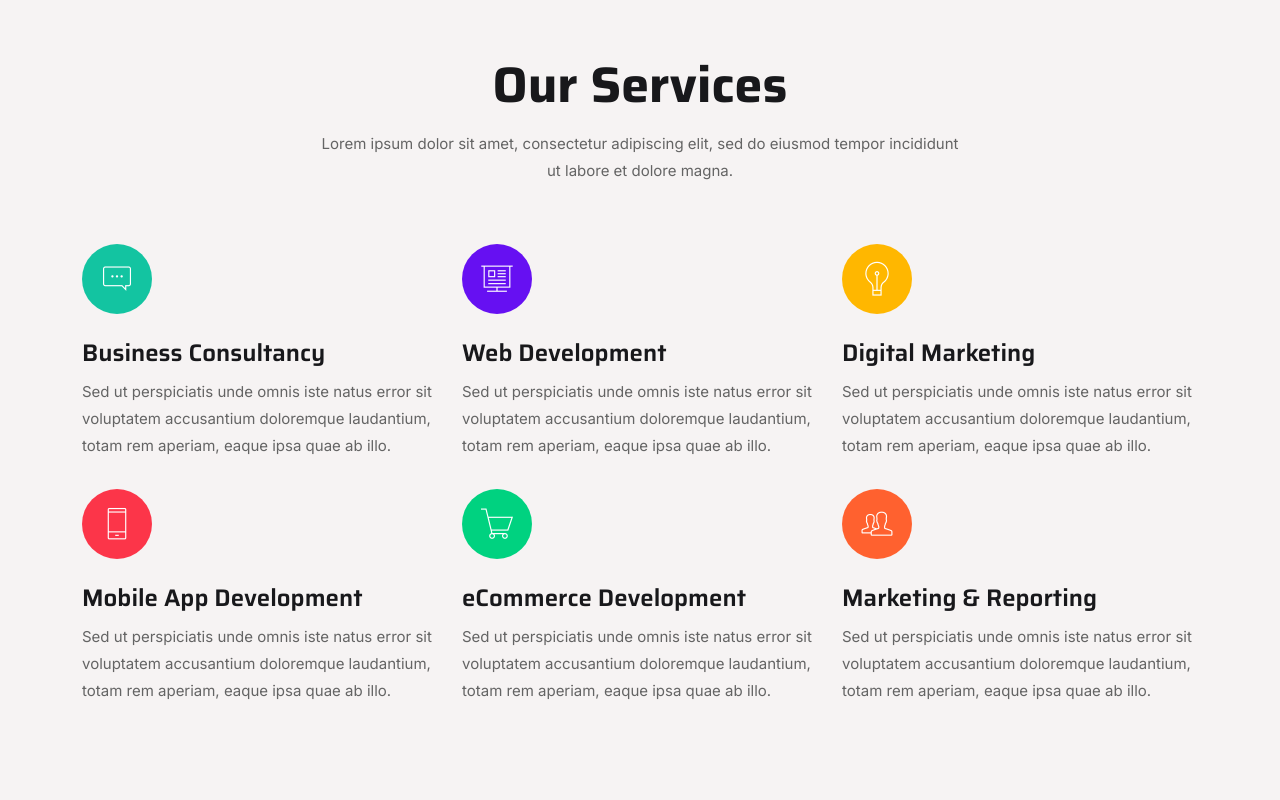
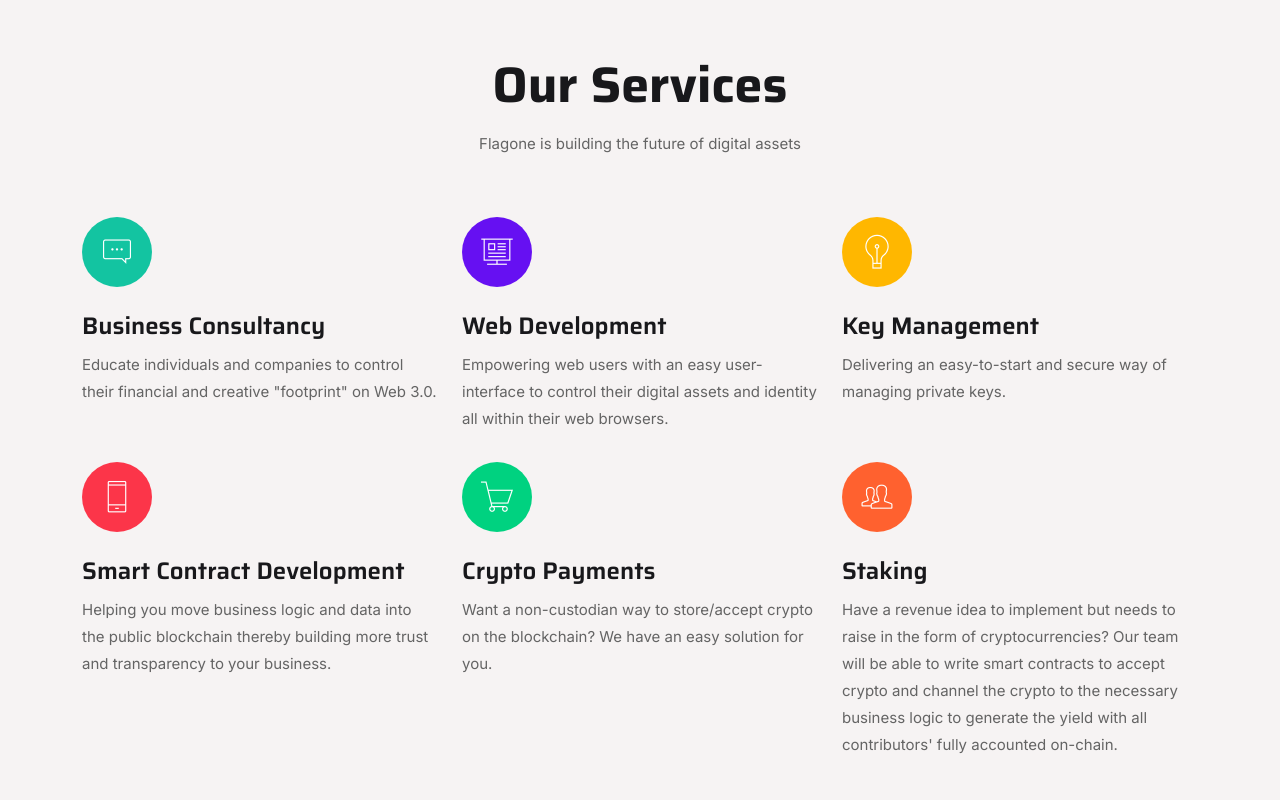
Before and after one commit to warrenseah/flagoneIo, a Next.js app: page / in a window 1280 px wide. Shown: the part 840-1640 px from the top of the page. Built offline with nearby package versions, Linux system fonts and the light colour scheme.

Commit message:
Update Services.js

```diff
--- a/components/HomePages/DefaultHome/Services.js
+++ b/components/HomePages/DefaultHome/Services.js
@@ -4,13 +4,12 @@ import Link from "next/link";
 const Services = () => {
   return (
     <>
-      <div className="bg-fcfbfb pt-100 pb-70">
+      <div id="service" className="bg-fcfbfb pt-100 pb-70">
         <div className="container">
           <div className="section-title">
             <h2>Our Services</h2>
             <p>
-              Lorem ipsum dolor sit amet, consectetur adipiscing elit, sed do
-              eiusmod tempor incididunt ut labore et dolore magna.
+              Flagone is building the future of digital assets
             </p>
           </div>
 
@@ -29,9 +28,7 @@ const Services = () => {
                   </Link>
                 </h3>
                 <p>
-                  Sed ut perspiciatis unde omnis iste natus error sit voluptatem
-                  accusantium doloremque laudantium, totam rem aperiam, eaque
-                  ipsa quae ab illo.
+                  Educate individuals and companies to control their financial and creative "footprint" on Web 3.0.
                 </p>
               </div>
             </div>
@@ -50,9 +47,7 @@ const Services = () => {
                   </Link>
                 </h3>
                 <p>
-                  Sed ut perspiciatis unde omnis iste natus error sit voluptatem
-                  accusantium doloremque laudantium, totam rem aperiam, eaque
-                  ipsa quae ab illo.
+                  Empowering web users with an easy user-interface to control their digital assets and identity all within their web browsers.
                 </p>
               </div>
             </div>
@@ -67,13 +62,11 @@ const Services = () => {
                 <i className="pe-7s-light bg-ffb700"></i>
                 <h3>
                   <Link href="/service-details">
-                    <a>Digital Marketing</a>
+                    <a>Key Management</a>
                   </Link>
                 </h3>
                 <p>
-                  Sed ut perspiciatis unde omnis iste natus error sit voluptatem
-                  accusantium doloremque laudantium, totam rem aperiam, eaque
-                  ipsa quae ab illo.
+                  Delivering an easy-to-start and secure way of managing private keys.
                 </p>
               </div>
             </div>
@@ -88,13 +81,11 @@ const Services = () => {
                 <i className="pe-7s-phone bg-fc3549"></i>
                 <h3>
                   <Link href="/service-details">
-                    <a>Mobile App Development</a>
+                    <a>Smart Contract Development</a>
                   </Link>
                 </h3>
                 <p>
-                  Sed ut perspiciatis unde omnis iste natus error sit voluptatem
-                  accusantium doloremque laudantium, totam rem aperiam, eaque
-                  ipsa quae ab illo.
+                  Helping you move business logic and data into the public blockchain thereby building more trust and transparency to your business.
                 </p>
               </div>
             </div>
@@ -109,13 +100,11 @@ const Services = () => {
                 <i className="pe-7s-cart bg-00d280"></i>
                 <h3>
                   <Link href="/service-details">
-                    <a>eCommerce Development</a>
+                    <a>Crypto Payments</a>
                   </Link>
                 </h3>
                 <p>
-                  Sed ut perspiciatis unde omnis iste natus error sit voluptatem
-                  accusantium doloremque laudantium, totam rem aperiam, eaque
-                  ipsa quae ab illo.
+                  Want a non-custodian way to store/accept crypto on the blockchain? We have an easy solution for you.
                 </p>
               </div>
             </div>
@@ -130,13 +119,11 @@ const Services = () => {
                 <i className="pe-7s-users bg-ff612f"></i>
                 <h3>
                   <Link href="/service-details">
-                    <a>Marketing & Reporting</a>
+                    <a>Staking</a>
                   </Link>
                 </h3>
                 <p>
-                  Sed ut perspiciatis unde omnis iste natus error sit voluptatem
-                  accusantium doloremque laudantium, totam rem aperiam, eaque
-                  ipsa quae ab illo.
+                  Have a revenue idea to implement but needs to raise in the form of cryptocurrencies? Our team will be able to write smart contracts to accept crypto and channel the crypto to the necessary business logic to generate the yield with all contributors' fully accounted on-chain.
                 </p>
               </div>
             </div>
```
